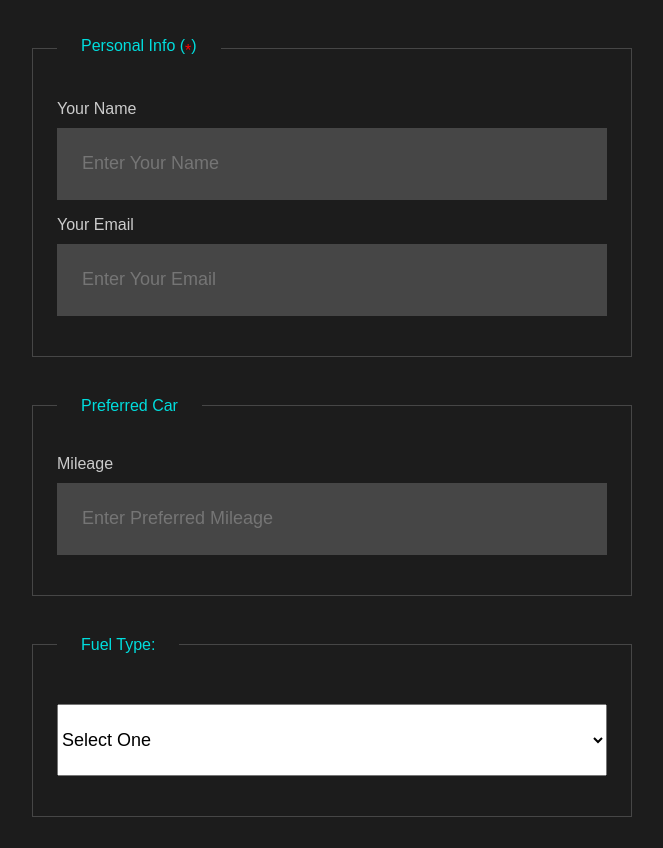
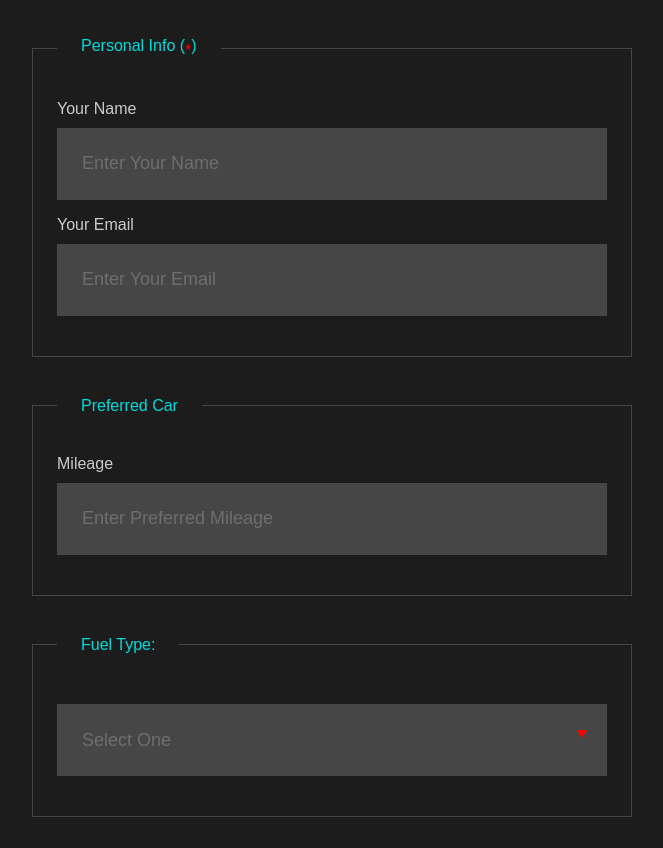
Before and after one commit to djimgon/survey-form, a plain HTML site: page index.html in a window 1280 px wide. Shown: the part 104-952 px from the top of the page, without its empty margins (308-971 px from the left). Drawn offline with Linux system fonts and the light colour scheme.

Commit message:
Add Select

```diff
--- a/index.html
+++ b/index.html
@@ -37,8 +37,8 @@
       </fieldset>
       <fieldset>
         <legend>Fuel Type:</legend>
-        <label for="fuel-type">
-          <select id="fuel-type" name="fuel-type">
+          <label class="fuel-type">
+            <select class="custom-select" id="fuel-type" name="fuel-type">
               <option value="">Select One</option>
               <option value="1">Hybrid</option>
               <option value="2">Gasoline</option>
@@ -74,7 +74,7 @@
           <textarea id="question" name="bio" rows="3" cols="30"></textarea>
         </label>
         <label for="terms-and-conditions">
-          <input class="inline" id="terms-and-conditions" type="checkbox" required name="terms-and-conditions" />
+          <input class="inline" id="terms-and-conditions" type="checkbox" required name="terms-and-conditions"/>
           I accept the <a href="https://www.freecodecamp.org/news/terms-of-service/">terms and conditions</a>
         </label>
       </fieldset>
--- a/styles.css
+++ b/styles.css
@@ -34,6 +34,8 @@ fieldset {
 label {
   display: block;
   margin: 1rem 0;
+}
+label {
   color: #cbcbcb;
 }
 legend {
@@ -51,7 +53,7 @@ input, textarea, select {
   min-height: 4em;
   font-size: 18px;
 }
-input {
+input, select {
   position: relative;
   padding: 0 1.5rem;
   -webkit-box-sizing: border-box;
@@ -60,7 +62,39 @@ input {
   outline: none;
 }
 input, textarea {
+  color: #00dddd;
+}
+input, textarea, select {
   background-color: #464646;
   border: 1px solid #464646;
-  color: #00dddd;
 }
+select {
+  background-color: #464646;
+  border: 1px solid #464646;
+  -webkit-appearance: none;
+  -moz-appearance: none;
+  appearance: none;
+}
+.fuel-type select {
+  -webkit-appearance: none;
+  -moz-appearance: none;
+  appearance: none;
+}
+.fuel-type {
+  position: relative;
+}
+.fuel-type:before {
+  position: absolute;
+  top: 50%;
+  right: 20px;
+  content: ' ';
+  margin-top: -5px;
+  border-style: solid;
+  border-width: 8px 5px 0 5px;
+  border-color: red transparent transparent transparent;
+  z-index: 2;
+  pointer-events: none;
+}
+::placeholder, select{
+  color: #6e6e6e;
+}
```
Lines whose indentation alone changed are shown as unchanged.
